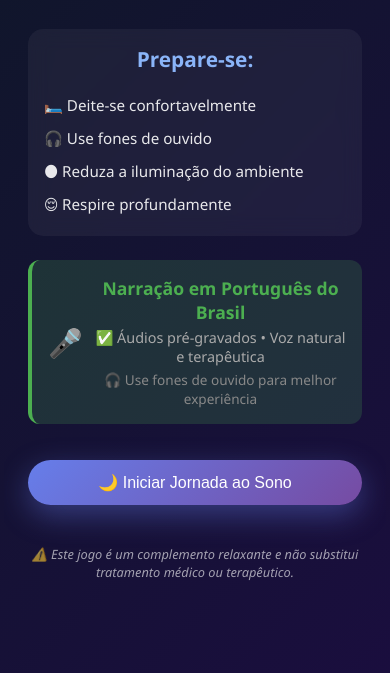
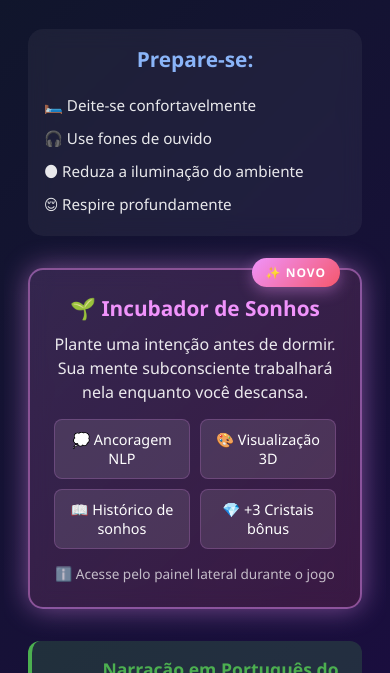
Before and after one commit to mt6dtt5dth-boop/questionario67hy6, a plain HTML site: page guardiao-do-sono/index.html in a window 390 px wide. Shown: the part 171-844 px from the top of the page. Drawn offline with nearby package versions, Linux system fonts and the light colour scheme.

Commit message:
✨ feat: adiciona card de novidades na tela inicial + roteiro de narrações
CARD DE NOVIDADES:
- ✨ Badge 'NOVO' animado com glow
- 🌱 Destaque para Incubador de Sonhos
- 💎 Grid com 4 highlights (NLP, 3D, Histórico, Cristais)
- 📱 Layout responsivo para mobile
- ℹ️ Instrução de acesso pelo painel lateral

ROTEIRO DE NARRAÇÕES EXTRAS:
📁 Criado ROTEIRO-NARRACOES-EXTRAS.md com 7 narrações:

1. Introdução ao Incubador (45s)
2. Gratidão e Despedida (60s)
3. Âncora de Retorno (40s)
4. Visualização Guiada - Jardim dos Sonhos (90s)
5. Liberação de Pensamentos (50s)
6. Afirmação Positiva (35s)
7. Contagem Regressiva Profunda (75s) ⭐ PRIORIDADE

INSTRUÇÕES DE GRAVAÇÃO:
🎤 Tom hipnótico e LENTO (50% mais devagar)
⏸️ Pausas de 2-3s entre frases (marcadas com ...)
😌 Ambiente silencioso, microfone 15-20cm
🎵 Formato MP3, 128kbps+
📝 Arquivos nomeados (ex: incubador_intro.mp3)

PRÓXIMOS PASSOS:
- Usuário grava e envia os MP3s
- Integro no sistema como 'Narrações Premium'
- Desbloqueia com cristais no painel
- Sistema de shuffle aleatório

```diff
--- a/guardiao-do-sono/css/style.css
+++ b/guardiao-do-sono/css/style.css
@@ -103,6 +103,66 @@ body {
     padding: 1.5rem;
     margin: 2rem 0;
     backdrop-filter: blur(10px);
+}
+
+/* Feature Card (Novidades) */
+.feature-card {
+    position: relative;
+    background: linear-gradient(135deg, rgba(240, 147, 251, 0.15) 0%, rgba(245, 87, 108, 0.15) 100%);
+    border: 2px solid rgba(240, 147, 251, 0.3);
+    border-radius: 15px;
+    padding: 1.5rem;
+    margin: 2rem 0;
+    backdrop-filter: blur(10px);
+    animation: featureGlow 3s ease-in-out infinite;
+}
+
+@keyframes featureGlow {
+    0%, 100% {
+        box-shadow: 0 0 20px rgba(240, 147, 251, 0.3);
+        border-color: rgba(240, 147, 251, 0.3);
+    }
+    50% {
+        box-shadow: 0 0 30px rgba(240, 147, 251, 0.5);
+        border-color: rgba(240, 147, 251, 0.5);
+    }
+}
+
+.feature-badge {
+    position: absolute;
+    top: -12px;
+    right: 20px;
+    background: linear-gradient(135deg, #f093fb 0%, #f5576c 100%);
+    color: white;
+    font-size: 0.75rem;
+    font-weight: bold;
+    padding: 6px 14px;
+    border-radius: 20px;
+    letter-spacing: 1px;
+    box-shadow: 0 4px 15px rgba(240, 147, 251, 0.4);
+}
+
+.feature-highlights {
+    display: grid;
+    grid-template-columns: repeat(2, 1fr);
+    gap: 10px;
+    margin: 15px 0;
+}
+
+.highlight-item {
+    background: rgba(255, 255, 255, 0.1);
+    padding: 10px;
+    border-radius: 8px;
+    font-size: 0.9rem;
+    text-align: center;
+    border: 1px solid rgba(240, 147, 251, 0.2);
+    transition: all 0.3s ease;
+}
+
+.highlight-item:hover {
+    background: rgba(255, 255, 255, 0.15);
+    border-color: rgba(240, 147, 251, 0.4);
+    transform: translateY(-2px);
 }
 
 .instructions h3 {
--- a/guardiao-do-sono/index.html
+++ b/guardiao-do-sono/index.html
@@ -31,6 +31,24 @@
                     <li>🌑 Reduza a iluminação do ambiente</li>
                     <li>😌 Respire profundamente</li>
                 </ul>
+            </div>
+
+            <!-- 🌟 NOVIDADES -->
+            <div class="feature-card">
+                <div class="feature-badge">✨ NOVO</div>
+                <h3 style="color: #f093fb; margin-bottom: 10px; font-size: 1.3rem;">🌱 Incubador de Sonhos</h3>
+                <p style="opacity: 0.9; line-height: 1.5; margin-bottom: 15px;">
+                    Plante uma intenção antes de dormir. Sua mente subconsciente trabalhará nela enquanto você descansa.
+                </p>
+                <div class="feature-highlights">
+                    <div class="highlight-item">💭 Ancoragem NLP</div>
+                    <div class="highlight-item">🎨 Visualização 3D</div>
+                    <div class="highlight-item">📖 Histórico de sonhos</div>
+                    <div class="highlight-item">💎 +3 Cristais bônus</div>
+                </div>
+                <p style="font-size: 0.85rem; opacity: 0.7; margin-top: 12px;">
+                    ℹ️ Acesse pelo painel lateral durante o jogo
+                </p>
             </div>
 
             <!-- Status de Voz -->
```
Also changed, not shown: 1 other file.
